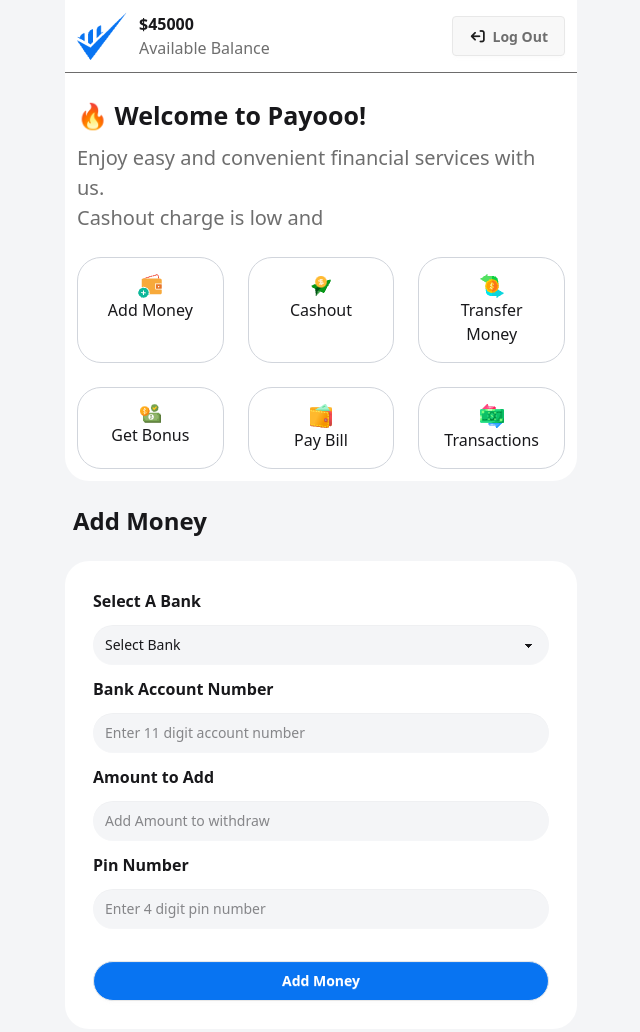
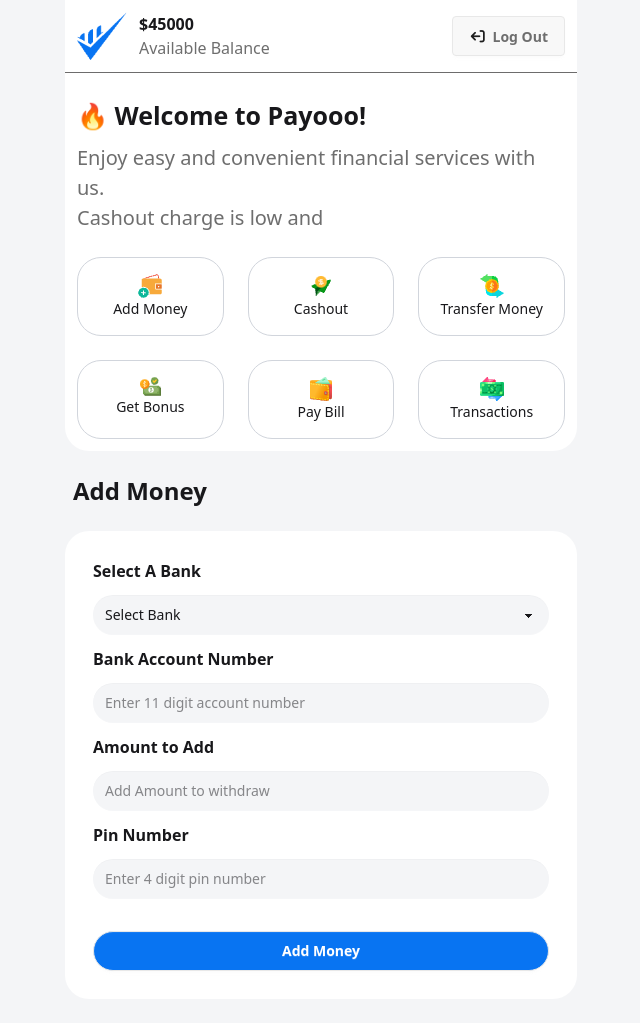
Before and after one commit to saimon885/payoo_bank, a plain HTML site: page home.html in a window 1280 px wide. Shown: the whole page, without its empty margins (319-959 px from the left). Drawn offline with nearby package versions, Linux system fonts and the light colour scheme.

Commit message:
first commit

```diff
--- a/home.html
+++ b/home.html
@@ -56,42 +56,42 @@
           class="border-1 border-gray-300 text-center p-4 rounded-3xl cursor-pointer"
         >
           <img class="mx-auto" src="assets/wallet1.png" alt="" />
-          <h3>Add Money</h3>
+          <h3 class="text-[14px]">Add Money</h3>
         </div>
         <div
           id="cash_out_Toggling"
           class="border-1 border-gray-300 text-center p-4 rounded-3xl cursor-pointer"
         >
           <img class="mx-auto" src="assets/send1.png" alt="" />
-          <h3>Cashout</h3>
+          <h3 class="text-[14px]">Cashout</h3>
         </div>
         <div
           id="withdraw-toogling"
           class="border-1 border-gray-300 text-center p-4 rounded-3xl cursor-pointer"
         >
           <img class="mx-auto" src="assets/money1.png" alt="" />
-          <h3>Transfer Money</h3>
+          <h3 class="text-[14px]">Transfer Money</h3>
         </div>
         <div
           id="Cupon-toogling"
           class="border-1 border-gray-300 text-center p-4 rounded-3xl cursor-pointer"
         >
           <img class="mx-auto" src="assets/bonus1.png" alt="" />
-          <h3>Get Bonus</h3>
+          <h3 class="text-[14px]">Get Bonus</h3>
         </div>
         <div
           id="payBill-Toggling"
           class="border-1 border-gray-300 text-center p-4 rounded-3xl cursor-pointer"
         >
           <img class="mx-auto" src="assets/purse1.png" alt="" />
-          <h3>Pay Bill</h3>
+          <h3 class="text-[14px]">Pay Bill</h3>
         </div>
         <div
           id="transaction-toggling"
           class="border-1 border-gray-300 text-center p-4 rounded-3xl cursor-pointer"
         >
           <img class="mx-auto" src="assets/transaction1.png" alt="" />
-          <h3>Transactions</h3>
+          <h3 class="text-[14px]">Transactions</h3>
         </div>
       </div>
     </div>
```
